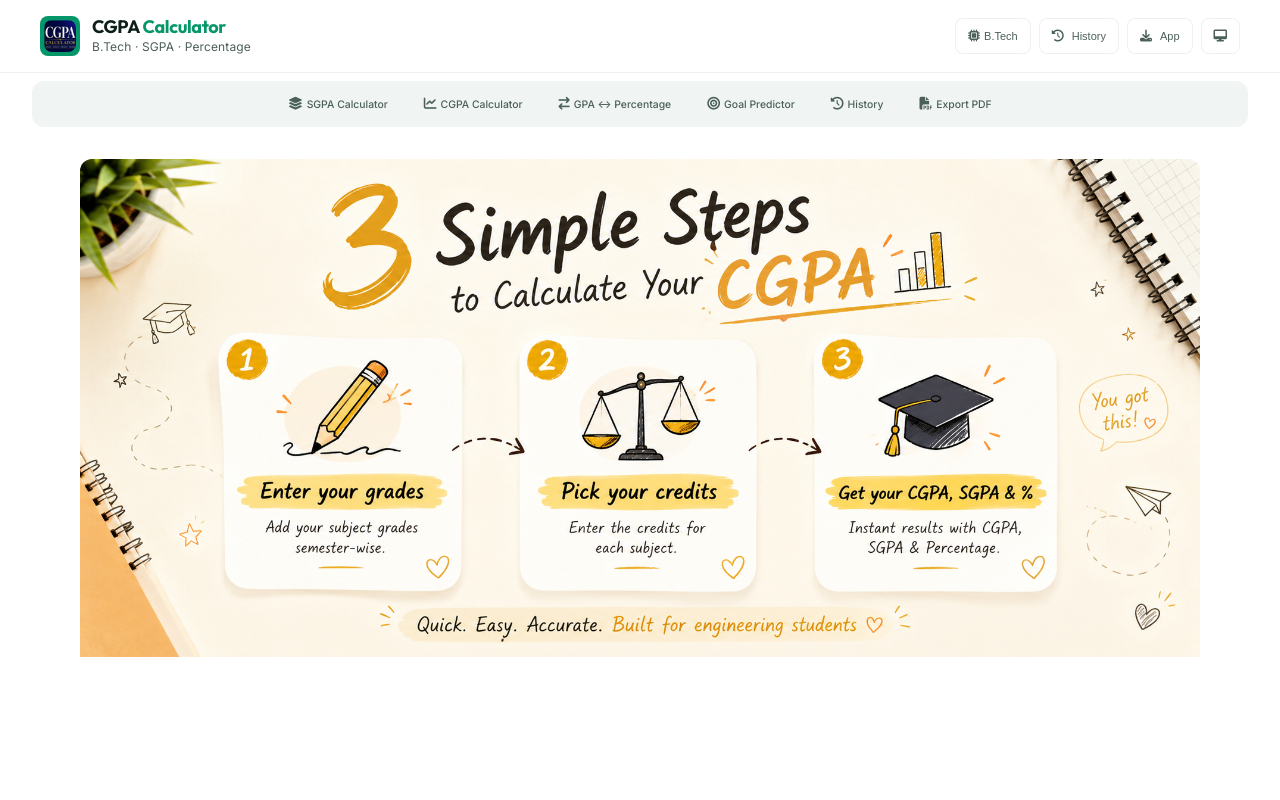
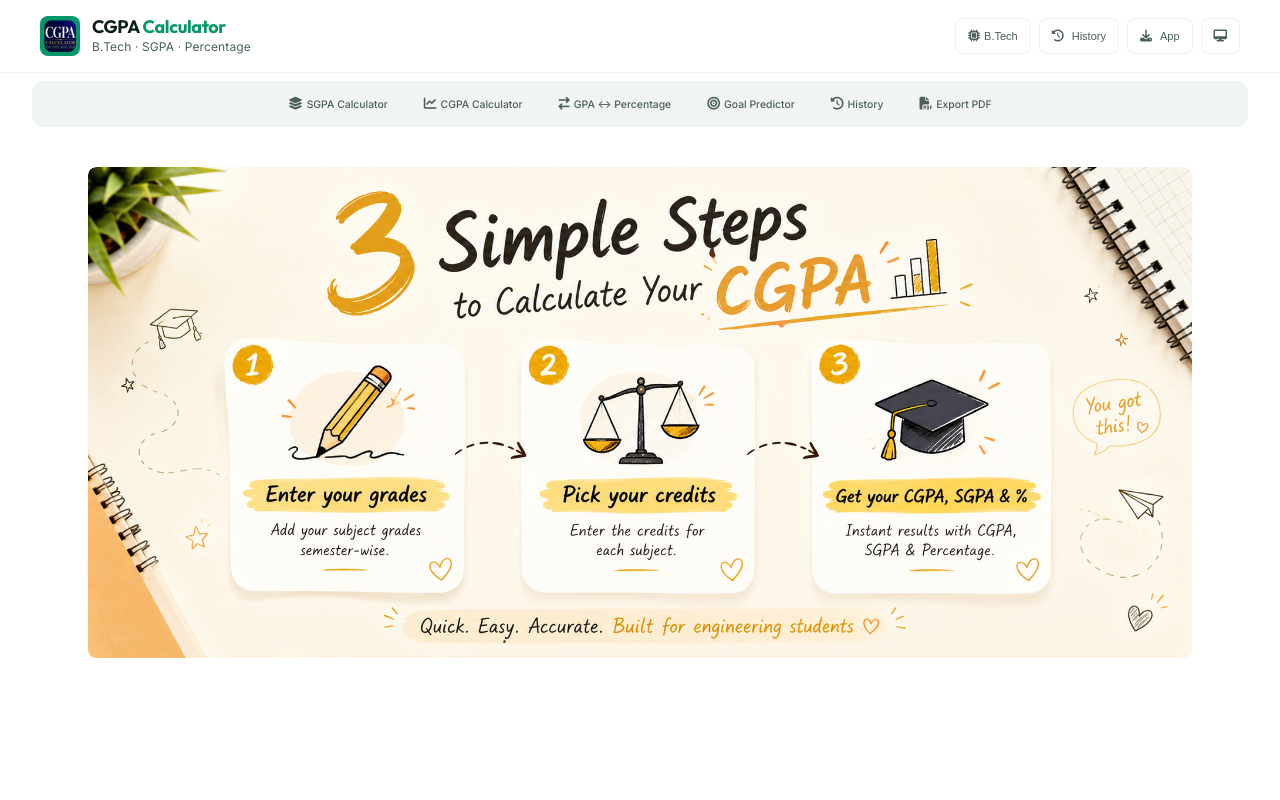
Before and after one commit to Varun79-python/cgpa-calculator, a Next.js app in the folder cgpa-calculator/: page / in a window 1280 px wide. Shown: the top 800 px of the page. Built offline with nearby package versions, Linux system fonts and the light colour scheme.

Commit message:
fix: add even padding on all four sides of banner carousel

```diff
--- a/cgpa-calculator/components/Shared/BannerCarousel.tsx
+++ b/cgpa-calculator/components/Shared/BannerCarousel.tsx
@@ -64,13 +64,13 @@ export default function BannerCarousel({ folder = '/banners', interval = 4500 }:
   if (banners.length === 0) return null;
   if (banners.length === 1) {
     return (
-      <div className="banner-carousel" style={{ width: '100%', overflow: 'hidden', borderRadius: 'var(--radius-lg)' }}>
-        <div className="banner-carousel-track" style={{ width: '100%', overflow: 'hidden' }}>
+      <div className="banner-carousel" style={{ width: '100%', overflow: 'hidden', borderRadius: 'var(--radius-lg)', padding: 'var(--sp-2)' }}>
+        <div className="banner-carousel-track" style={{ width: '100%', overflow: 'hidden', borderRadius: 'calc(var(--radius-lg) - 4px)' }}>
           <div style={{ width: '100%' }}>
             <img
               src={banners[0]}
               alt="Banner"
-              style={{ width: '100%', height: 'auto', display: 'block', objectFit: 'cover' }}
+              style={{ width: '100%', height: 'auto', display: 'block', objectFit: 'cover', borderRadius: 'calc(var(--radius-lg) - 4px)' }}
             />
           </div>
         </div>
--- a/cgpa-calculator/styles/globals.css
+++ b/cgpa-calculator/styles/globals.css
@@ -508,12 +508,14 @@ body {
   width: 100%;
   overflow: hidden;
   border-radius: var(--radius-lg);
+  padding: var(--sp-2);
 }
 
 .banner-carousel-track {
   width: 100%;
   aspect-ratio: 2 / 1;
   overflow: hidden;
+  border-radius: calc(var(--radius-lg) - 4px);
 }
 
 @media (min-width: 768px) {
@@ -530,6 +532,7 @@ body {
 
 .banner-carousel-slide {
   overflow: hidden;
+  border-radius: calc(var(--radius-lg) - 4px);
 }
 
 .banner-carousel-slide img {
@@ -537,6 +540,7 @@ body {
   height: auto;
   object-fit: cover;
   display: block;
+  border-radius: calc(var(--radius-lg) - 4px);
 }
 
 /* ═══ PANELS ═══ */
--- a/cgpa-calculator/styles/shared.css
+++ b/cgpa-calculator/styles/shared.css
@@ -295,15 +295,18 @@ body {
   width: 100%;
   overflow: hidden;
   border-radius: var(--radius-lg);
+  padding: var(--sp-2);
 }
 
 .banner-carousel-track {
   width: 100%;
   overflow: hidden;
+  border-radius: calc(var(--radius-lg) - 4px);
 }
 
 .banner-carousel-slide {
   overflow: hidden;
+  border-radius: calc(var(--radius-lg) - 4px);
 }
 
 .banner-carousel-slide img {
@@ -311,6 +314,7 @@ body {
   height: auto;
   object-fit: cover;
   display: block;
+  border-radius: calc(var(--radius-lg) - 4px);
 }
 
 /* ─── PANELS ─── */
```
